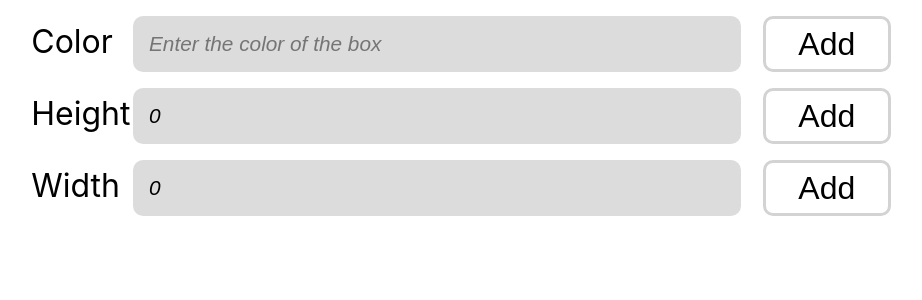
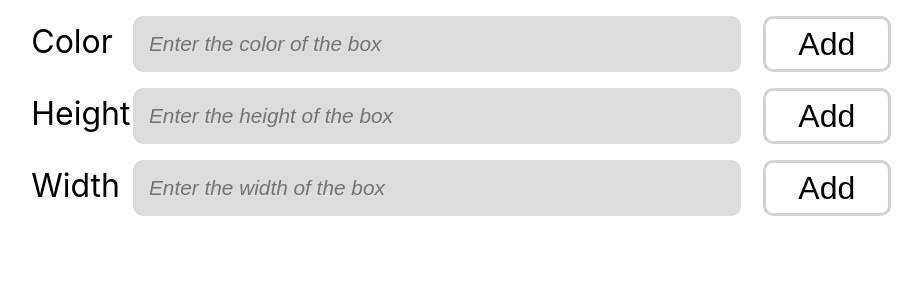
Before and after one commit to StefanoQuiroz/REACT-MERN-REVIEW, a React (Create React App) app in the folder asignments/box-generator/: page / in a window 1280 px wide. Shown: the top 300 px of the page, without its empty margins (187-1109 px from the left). Built offline with nearby package versions, Linux system fonts and the light colour scheme.

Commit message:
Review Box-generator

```diff
--- a/asignments/box-generator/src/components/Box.jsx
+++ b/asignments/box-generator/src/components/Box.jsx
@@ -8,8 +8,8 @@ const StyledDiv = styled.div`
     justify-content: center;
     align-items: center;
     margin: 2rem 1rem;
-    width: ${w => w.newWidth+"px" || "200px"};
-    height: ${h => h.newHeight+"px" || "200px"};
+    width: ${props => props.newWidth || "200px"};
+    height: ${props => props.newHeight || "200px"};
     background-color: ${ color => color.newColor || "red"};
 `;
 
@@ -18,8 +18,8 @@ const Box = () => {
     const [state, setState] = useState({
         boxes : [],
         color: "",
-        height: 0,
-        width: 0
+        height: "",
+        width: ""
     })
 
     //Se implementa cada onChangeColor, onChangeHeight y onChangeWidth para cada botón Add
@@ -50,10 +50,10 @@ const Box = () => {
         event.preventDefault();
         //si no aplico el setState cambiandole otro key y qye reciba el state.color, este se cambia automaticamente con el onChange sin necesidad del onSubmit (hacer click en el botón)
         setState({
-            boxes: [...state.boxes, {Color:state.color, Height:state.height, Width:state.width}],
+            boxes: [...state.boxes, {_color:state.color, _height:state.height, _width:state.width}],
             color: "",
-            height: 0,
-            width: 0
+            height: "",
+            width: ""
         })
         //console.log(state.boxes);
         //console.log(state.boxes);
@@ -63,9 +63,9 @@ const Box = () => {
     const divs = state.boxes.map((item, index) => (
         <StyledDiv
             key={index}
-            newColor={item.Color}
-            newHeight={item.Height}
-            newWidth={item.Width}
+            newColor={item._color}
+            newHeight={item._height}
+            newWidth={item._width}
         />
     ));
 
@@ -79,12 +79,12 @@ const Box = () => {
                 </div>
                 <div className="row">
                     <label htmlFor="height">Height</label>
-                    <input type="number" id="height" name="height" value={state.height} onChange={onChangeHeight} placeholder="Enter the height of the box"/>
+                    <input type="text" id="height" name="height" value={state.height} onChange={onChangeHeight} placeholder="Enter the height of the box"/>
                     <button type="submit">Add</button>
                 </div>
                 <div className="row">
                     <label htmlFor="width">Width</label>
-                    <input type="number" id="width" name="width" value={state.width} onChange={onChangeWidth} placeholder="Enter the width of the box"/>
+                    <input type="text" id="width" name="width" value={state.width} onChange={onChangeWidth} placeholder="Enter the width of the box"/>
                     <button type="submit">Add</button>
                 </div>
             </form>
```
